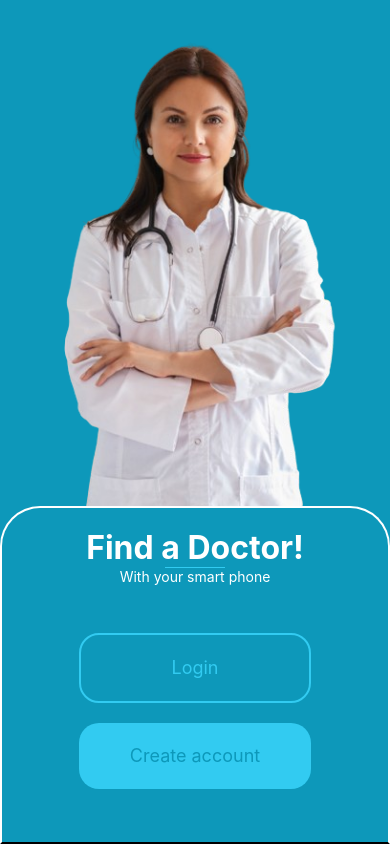
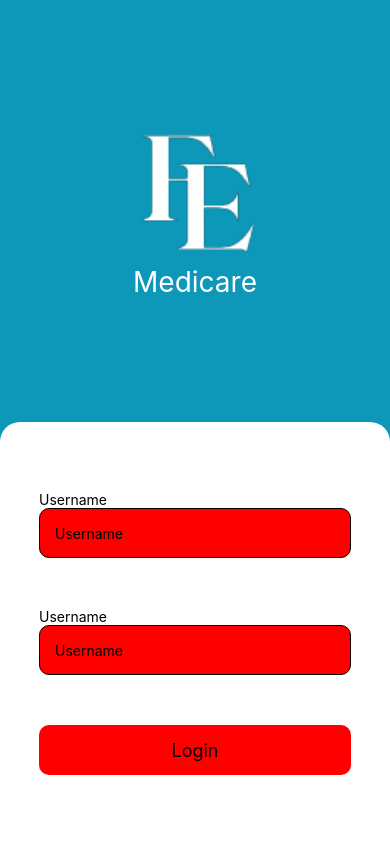
Before and after one commit to Dhananjaya1321/MedicareMobileApplication, a React Native app in the folder Medicare/: screen / in a window 390 px wide. Built offline with nearby package versions, Linux system fonts and the light colour scheme.

Commit message:
Created LoginPage component

```diff
--- a/Medicare/App.tsx
+++ b/Medicare/App.tsx
@@ -8,6 +8,7 @@
 import React from 'react';
 import type {PropsWithChildren} from 'react';
 import {WelcomePage} from "./pages/WelcomePage.tsx";
+import {LoginPage} from "./pages/LoginPage.tsx";
 
 type SectionProps = PropsWithChildren<{
     title: string;
@@ -15,7 +16,10 @@ type SectionProps = PropsWithChildren<{
 
 function App(): React.JSX.Element {
     return (
-        <WelcomePage/>
+        <>
+            {/*<WelcomePage/>*/}
+<LoginPage/>
+        </>
     );
 }
 
--- /dev/null
+++ b/Medicare/pages/LoginPage.tsx
@@ -0,0 +1,67 @@
+import {Image, InputAccessoryView, SafeAreaView, Text, TextInput, View} from "react-native";
+// @ts-ignore
+import logo from "../assets/image/logo.png";
+import {Button} from "../components/Button.tsx";
+
+export function LoginPage() {
+    return (
+        <SafeAreaView style={{flex: 1}}>
+            <View style={{
+                width: '100%',
+                backgroundColor: '#0D98BA',
+                flex: 1,
+                justifyContent: "center",
+                alignItems: "center",
+            }}>
+                <View style={{flex: 1, justifyContent: 'center', alignItems: 'center', width: '100%'}}>
+                    <Image source={logo} style={{width: 200}}/>
+                    <Text style={{fontSize: 28, color: 'white'}}>Medicare</Text>
+                </View>
+                <View style={{
+                    flex: 1,
+                    gap: 50,
+                    justifyContent: 'center',
+                    alignItems: 'center',
+                    backgroundColor: 'white',
+                    width: '100%',
+                    borderTopLeftRadius: 20,
+                    borderTopRightRadius: 20,
+                }}>
+                    <View style={{width: '80%', justifyContent: 'center', alignItems: 'center'}}>
+                        <Text style={{alignSelf: 'flex-start',color:'black'}}>Username</Text>
+                        <TextInput value={'Username'} style={{
+                            borderRadius: 10,
+                            width: '100%',
+                            height: 50,
+                            backgroundColor: 'red',
+                            borderColor:'black',
+                            borderWidth:1,
+                            paddingLeft:15
+                        }}></TextInput>
+                    </View>
+                    <View style={{width: '80%', justifyContent: 'center', alignItems: 'center'}}>
+                        <Text style={{alignSelf: 'flex-start',color:'black'}}>Username</Text>
+                        <TextInput value={'Username'} style={{
+                            borderRadius: 10,
+                            width: '100%',
+                            height: 50,
+                            backgroundColor: 'red',
+                            borderColor:'black',
+                            borderWidth:1,
+                            paddingLeft:15
+                        }}></TextInput>
+                    </View>
+                    <Button text={'Login'} stylesPressable={{
+                        width: '80%',
+                        height: 50,
+                        backgroundColor: 'red',
+                        borderRadius: 10,
+                        justifyContent: 'center', alignItems: 'center'
+                    }} stylesText={{
+                        fontSize: 18,
+                    }}/>
+                </View>
+            </View>
+        </SafeAreaView>
+    );
+}
```
Also changed, not shown: Medicare/assets/image/logo.png (added).
